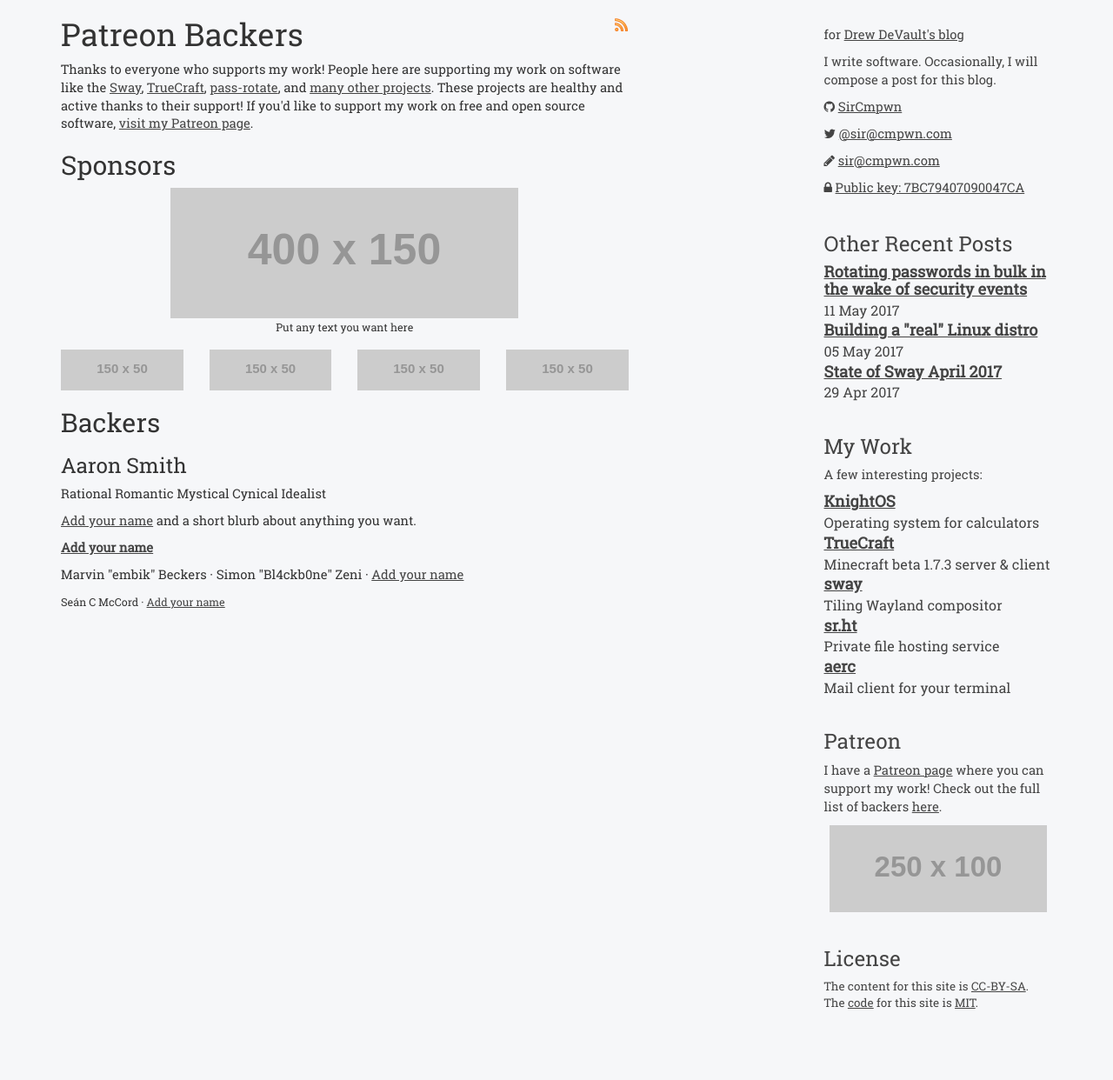
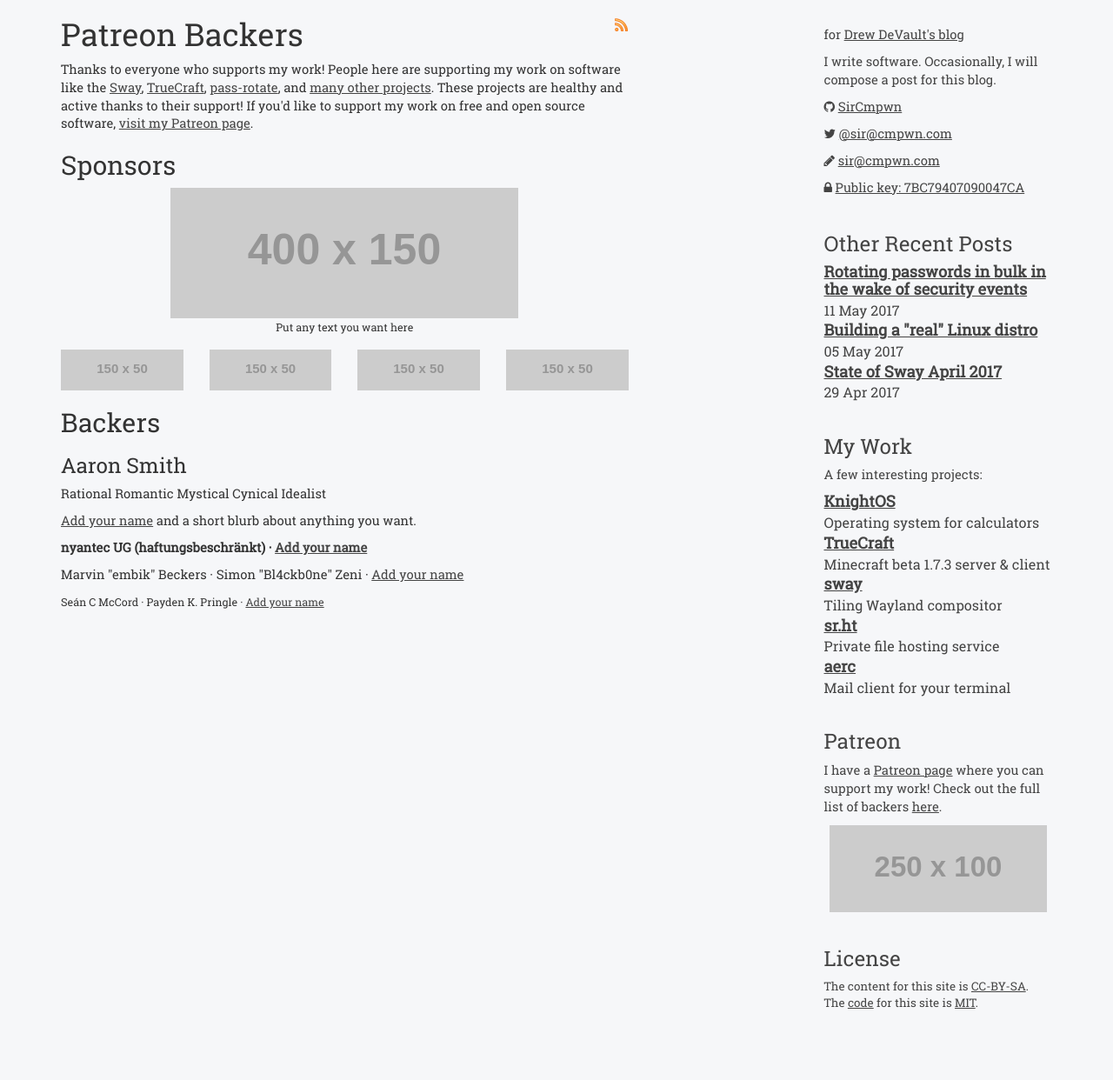
Before and after one commit to stormblog/sircmpwn.github.io, a Jekyll site: the page built from backers.html, in a window 1280 px wide. Shown: the whole page at 87% size. Built offline with Jekyll 4.4.1, drawn with Linux system fonts in a browser that asks for light colours.

Commit message:
Update backers.html

```diff
--- a/backers.html
+++ b/backers.html
@@ -60,6 +60,7 @@ title: Patreon Backers
 </p>
 <p>
   <strong>
+    nyantec UG (haftungsbeschränkt) ·
     <a href="https://www.patreon.com/bePatron?c=174155&rid=1681120">Add your name</a>
   </strong>
 </p>
@@ -71,6 +72,7 @@ title: Patreon Backers
 <p>
   <small>
     Seán C McCord ·
+    Payden K. Pringle ·
     <a href="https://www.patreon.com/bePatron?c=174155&rid=1681105">Add your name</a>
   </small>
 </p>
```
